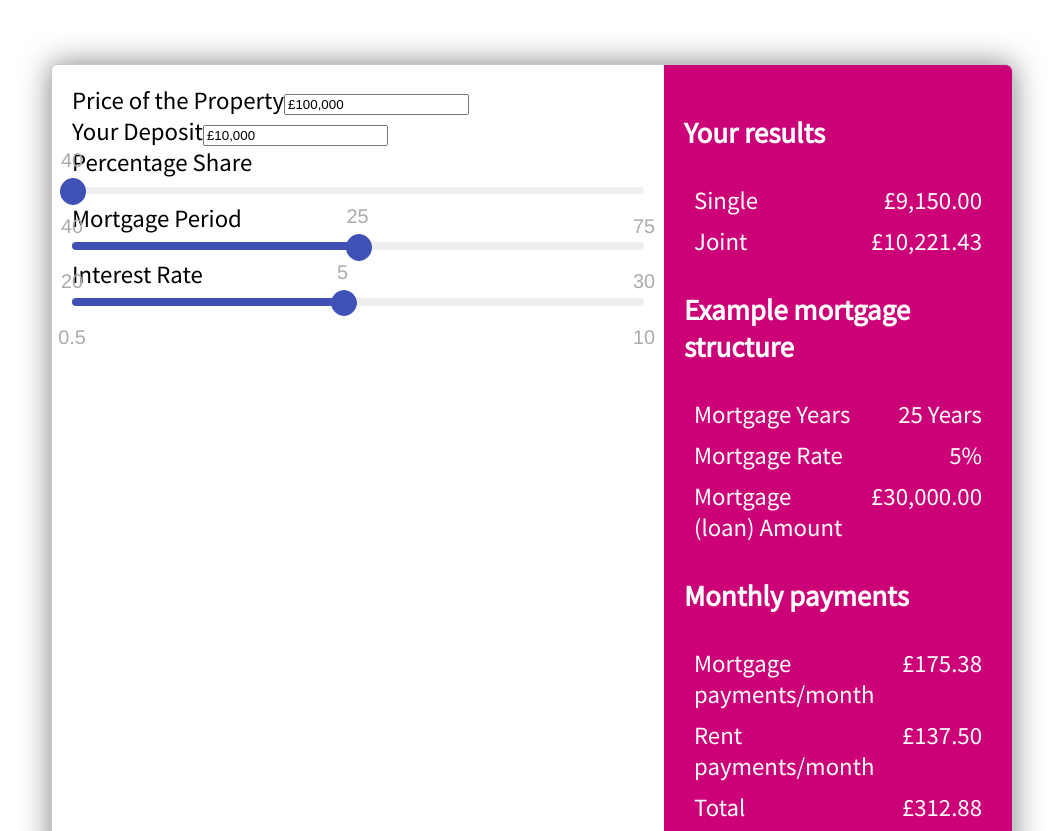
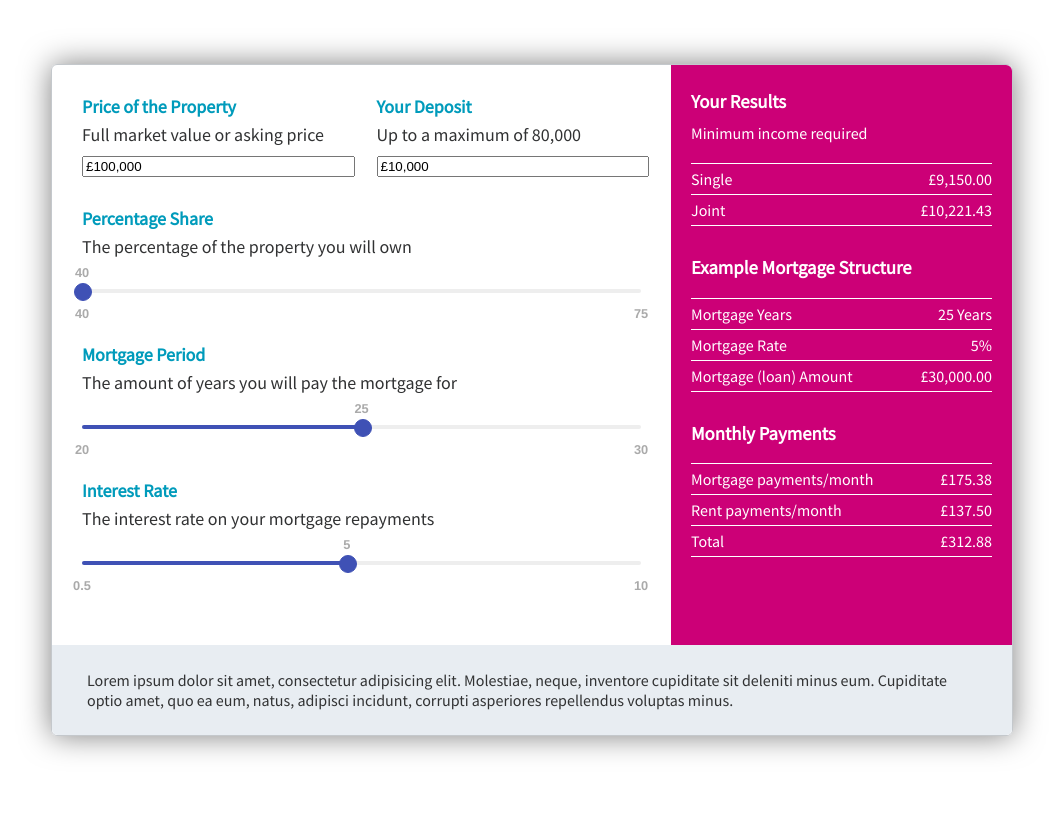
Before and after one commit to jag1989/react-living-calculator, a React app: page / in a window 1280 px wide. Shown: the top 831 px of the page, without its empty margins (108-1171 px from the left). After the commit the page ends 800 px from the top, so only its background shows below. Built offline with nearby package versions, Linux system fonts and the light colour scheme.

Commit message:
Create some style rules to make more visually appealing

```diff
--- a/src/index.js
+++ b/src/index.js
@@ -26,6 +26,8 @@ class CalcSlider extends React.Component {
             <div className="form-control">
                 <label>
                     {this.props.label}
+					<p>{this.props.description}</p>
+					<div className="formSlider">
 						<InputRange
 							minValue={this.props.minVal}
 							maxValue={this.props.maxVal}
@@ -33,6 +35,7 @@ class CalcSlider extends React.Component {
 							value={this.props.value}
 							onChange={this.handleChange.bind(this)}
 						/>
+					</div>
                 </label>
             </div>
         );
@@ -53,9 +56,10 @@ class CalcValueInput extends React.Component {
 
     render() {
         return (
-            <div className="form-control">
+            <div className="form-control form-control--half">
                 <label>
                     {this.props.label}
+					<p>{this.props.description}</p>
                     <NumberFormat
                         allowNegative={false}
                         thousandSeparator={true}
@@ -81,12 +85,14 @@ class CalcSliders extends React.Component {
                     changeValue={this.props.changeValue.bind(this)}
                     value={this.props.MarketValue}
                     label="Price of the Property"
+					description="Full market value or asking price"
                     propKey="MarketValue"
                 />
                 <CalcValueInput
                     changeValue={this.props.changeValue.bind(this)}
                     value={this.props.Deposit}
                     label="Your Deposit"
+					description="Up to a maximum of 80,000"
                     propKey="Deposit"
                 />
                 <CalcSlider
@@ -95,6 +101,7 @@ class CalcSliders extends React.Component {
                     maxVal={75}
                     value={this.props.PercentageShare}
                     label="Percentage Share"
+					description="The percentage of the property you will own"
                     propKey="PercentageShare"
                 />
                 <CalcSlider
@@ -103,6 +110,7 @@ class CalcSliders extends React.Component {
                     maxVal={30}
                     value={this.props.MortgageTerm}
                     label="Mortgage Period"
+					description="The amount of years you will pay the mortgage for"
                     propKey="MortgageTerm"
                 />
                 <CalcSlider
@@ -112,6 +120,7 @@ class CalcSliders extends React.Component {
                     step={0.5}
                     value={this.props.MortgageRate}
                     label="Interest Rate"
+					description="The interest rate on your mortgage repayments"
                     propKey="MortgageRate"
                 />
             </div>
@@ -143,19 +152,26 @@ class CalcData extends React.Component {
          return (
             <div className="living-calc_data">
 
-                <h3>Your results</h3>
+                <h3 className="has-support">Your Results</h3>
+				<p className="living-calc_data__description">Minimum income required</p>
+				<div className="living-calc_data__container">
 					<CalcDataRow name="Single" value={this.props.ResultSingle } />
 					<CalcDataRow name="Joint" value={this.props.ResultJoint} />
+				</div>
 
-                <h3>Example mortgage structure</h3>
+                <h3>Example Mortgage Structure</h3>
+				<div className="living-calc_data__container">
 					<CalcDataRow name="Mortgage Years" value={this.props.MortgageTerm + " Years"} />
 					<CalcDataRow name="Mortgage Rate" value={this.props.MortgageRate + "%"} />
 					<CalcDataRow name="Mortgage (loan) Amount" value={this.props.MortgageAmount} />
+				</div>
 
-                <h3>Monthly payments</h3>
+                <h3>Monthly Payments</h3>
+				<div className="living-calc_data__container">
 					<CalcDataRow name="Mortgage payments/month" value={this.props.PaymentsMortgage} />
 					<CalcDataRow name="Rent payments/month" value={this.props.PaymentsRent} />
 					<CalcDataRow name="Total" value={this.props.PaymentsTotal} />
+				</div>
             </div>
          );
     }
--- a/src/scss/index.scss
+++ b/src/scss/index.scss
@@ -1,5 +1,7 @@
 $--color-white: #FFF;
+$--color-text: #313233;
 $--color-primary: #CC0077;
+$--color-secondary: #009BBB;
 $--color-support: #E8EDF2;
 $--color-border: #C4C8CC;
 $--radius-border: 6px;
@@ -9,8 +11,9 @@ body,
 html {
     margin: 0;
     padding: 0;
-    font-size: calc(1vw + 12px);
+    font-size: 16px;
     font-family: 'Source Sans Pro', Arial, Helvetica, sans-serif;
+	color: $--color-text;
 }
 
 /* Layout */
@@ -35,7 +38,7 @@ html {
 }
 
 .living-calc_sliders {
-    padding: 20px;
+    padding: 30px;
 
      @media (min-width: $--breakpoint-md) {
         width: 65%;
@@ -48,24 +51,50 @@ html {
     color: $--color-white;
 
     @media (min-width: $--breakpoint-md) {
+		padding-top: 25px;
         width: 35%;
         border-top-right-radius: $--radius-border;
     }
 }
 
+.living-calc_data h3 {
+	margin-top: 0;
+
+	&.has-support {
+		margin-bottom: 10px;
+	}
+}
+
 .living-calc_blurb {
-    padding: 20px;
+    padding: 25px 35px;
     background-color: $--color-support;
     border-bottom-left-radius: $--radius-border;
     border-bottom-right-radius: $--radius-border;
+	color: $--color-text;
+}
+
+.living-calc_data__description {
+	margin-top: 0;
+	margin-bottom: 20px;
+}
+
+.living-calc_data__container {
+	border-bottom: 1px solid $--color-white;
+	margin-bottom: 30px;
+
+	&:last-child {
+		margin-bottom: 10px;
+	}
 }
 
 .living-calc_data__row {
     display: flex;
+	border-top: 1px solid $--color-white;
+	border-bottom: none;
 }
 
 .living-calc_data__row > div {
-    padding: 5px 10px;
+    padding: 5px 0;
 }
 
 .living-calc_data__row > div:nth-child(1) {
@@ -81,3 +110,40 @@ html {
 .form-control {
     display: block;
 }
+
+.form-control--half {
+	margin-bottom: 30px;
+	margin-right: 15px;
+
+	& + & {
+		margin-left: 15px;
+		margin-right: 0;
+	}
+
+	@media (min-width: $--breakpoint-md) {
+		display: inline-block;
+		width: calc(50% - 15px);
+	}
+}
+
+.form-control input {
+	display: block;
+	width: 100%;
+}
+
+.form-control label {
+	font-weight: 700;
+	font-size: 18px;
+	color: $--color-secondary;
+
+	p {
+		font-weight: normal;
+		color: $--color-text;
+		margin: 5px 0 10px 0;
+	}
+}
+
+.formSlider {
+	height: 60px;
+	padding-top: 15px;
+}
```
Also changed, not shown: src/built/index.css. Lines whose indentation alone changed are shown as unchanged.
